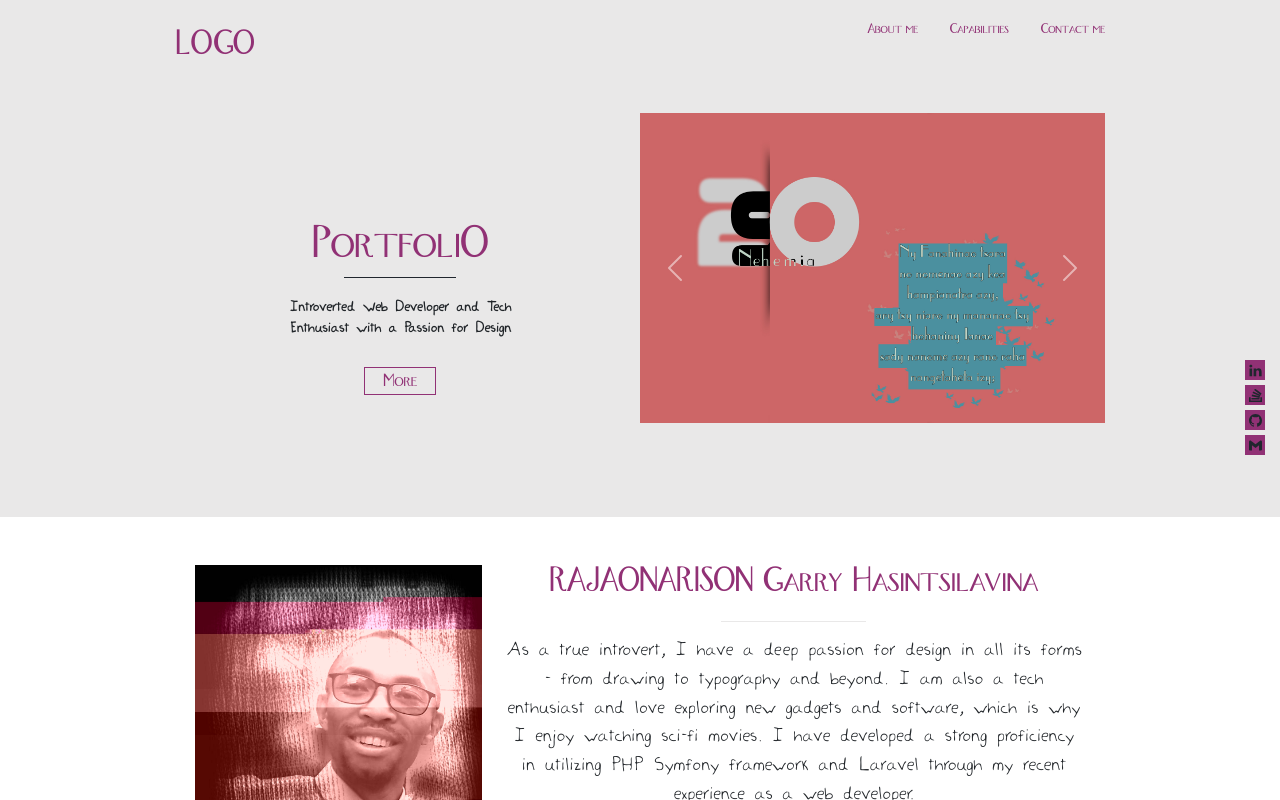
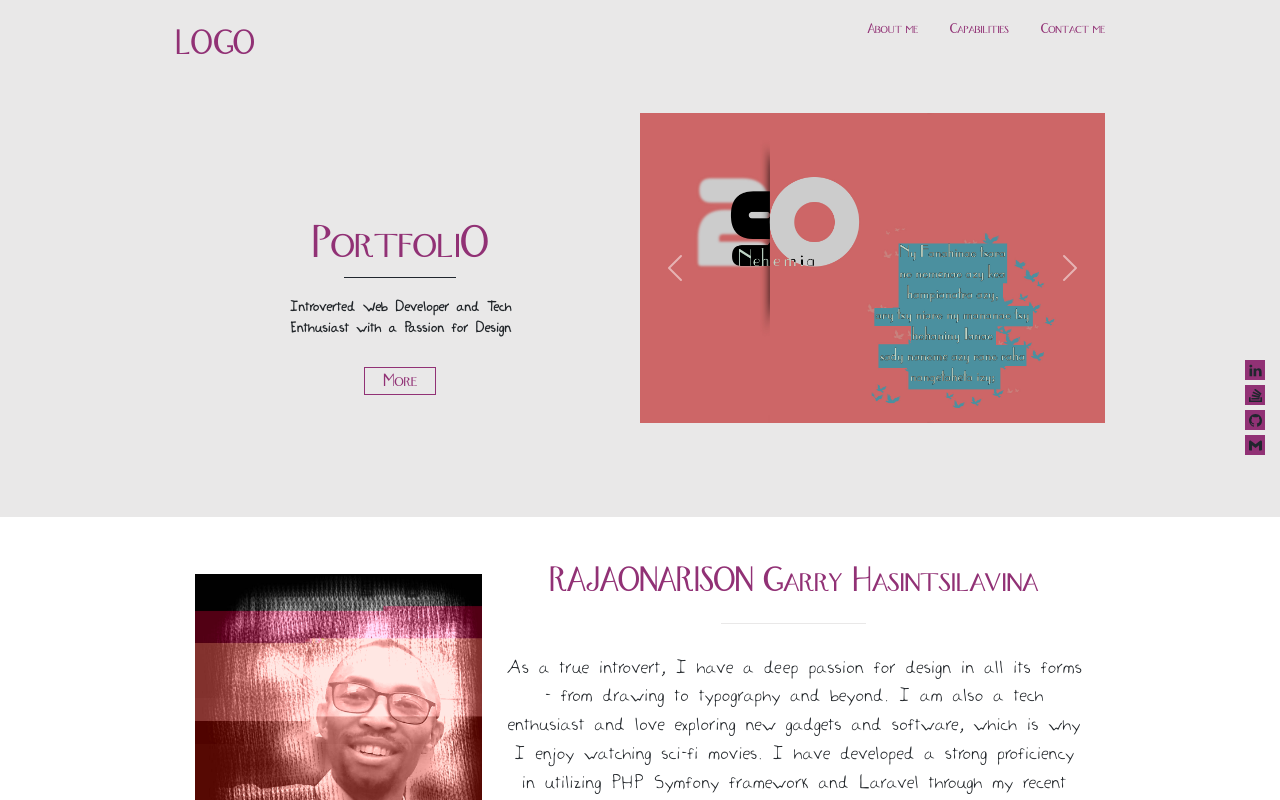
Before and after one commit to Antsamotady/ResumePortfolio, a React (Create React App) app: page /about in a window 1280 px wide. Shown: the top 800 px of the page. Built offline with nearby package versions, Linux system fonts and the light colour scheme.

Commit message:
fix marging bottom on About page

```diff
--- a/src/Stylesheets/about.css
+++ b/src/Stylesheets/about.css
@@ -38,12 +38,14 @@
   font-family: var(--font-family-fox_trot);
   font-size: 2rem;
   color: var(--color-bg-footer);
+  margin-bottom: 1.1rem;
 }
 .name-underlining {
     width: 25%;
     border-bottom: 1px solid var(--color-bg-header);
     margin-left: auto;
     margin-right: auto;
+    margin-bottom: 2rem;
 }
 .parag {
   text-align: center;
```
